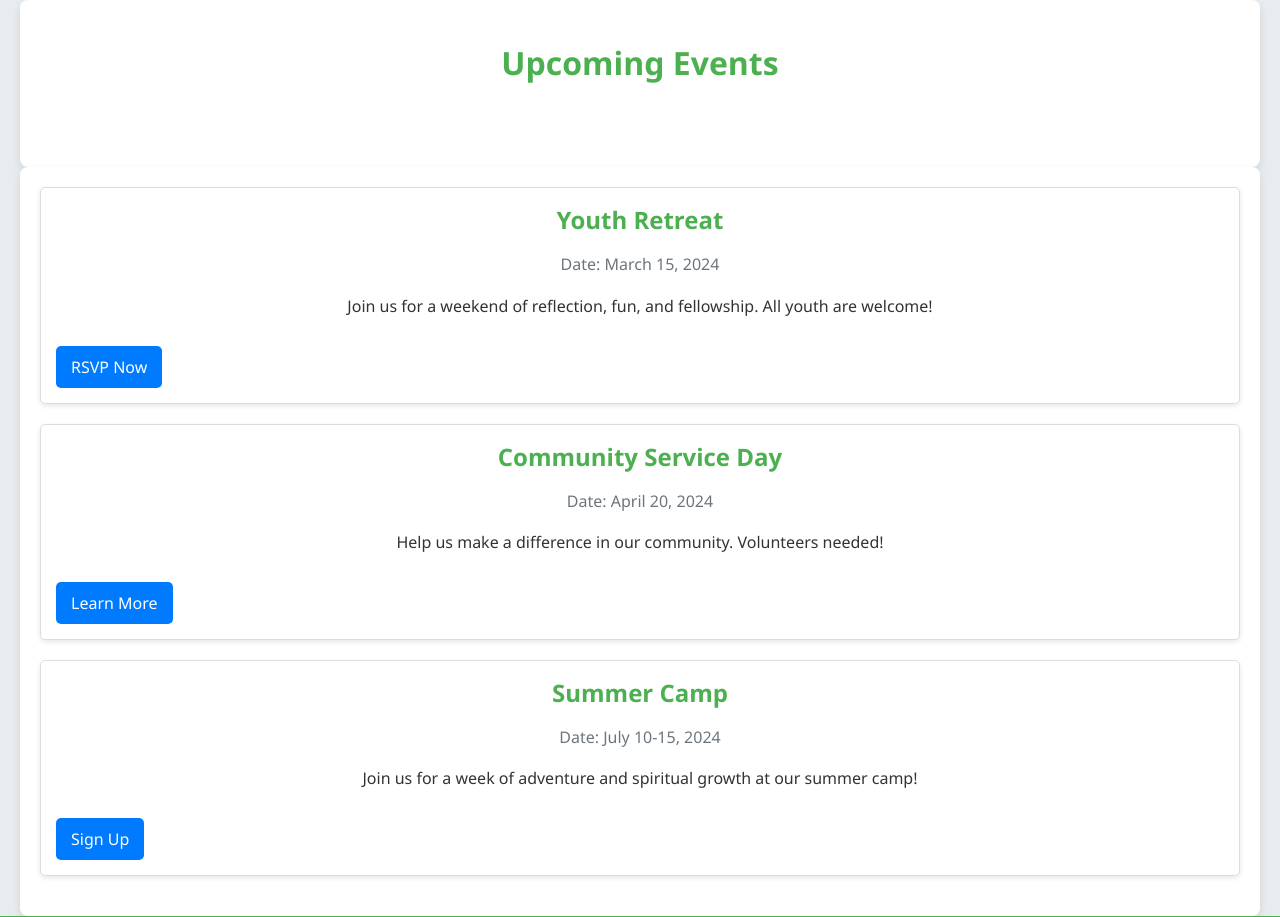
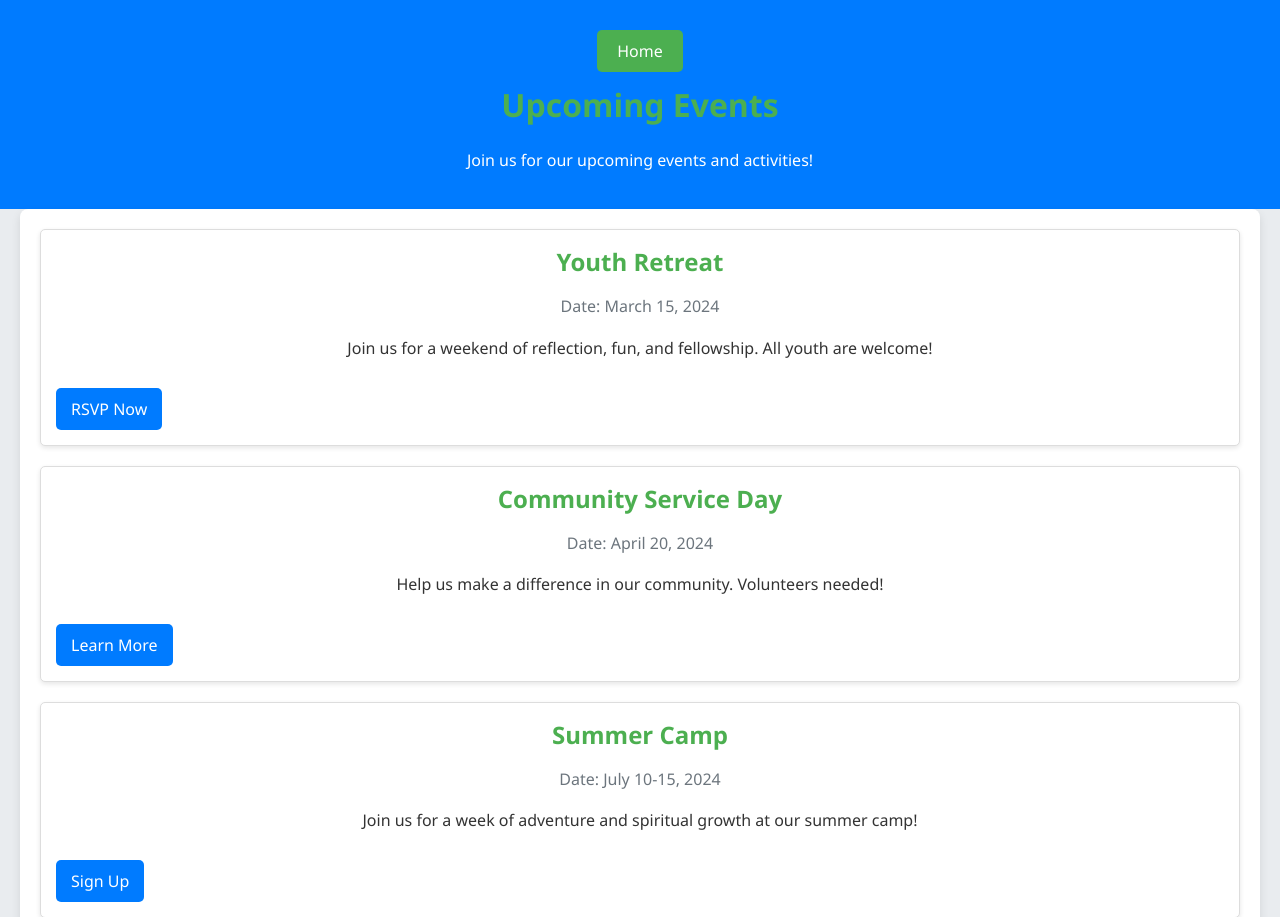
Before and after one commit to Wolfstan4755/DYC-website, a plain HTML site: page Public/events.html in a window 1280 px wide. Shown: the top 917 px of the page. Drawn offline with Linux system fonts and the light colour scheme.

Commit message:
dsalkfdsja;

```diff
--- a/Public/events.html
+++ b/Public/events.html
@@ -7,7 +7,10 @@
     <link rel="stylesheet" href="styles.css"> <!-- Link to your CSS file -->
 </head>
 <body>
-    <header class="full-width-container">
+    <header class="confined-text">
+        <nav>
+            <a href="index.html" class="nav-button">Home</a>
+        </nav>
         <h1>Upcoming Events</h1>
         <p>Join us for our upcoming events and activities!</p>
     </header>
```
Also changed, not shown: Public/contact.html (+1 -1 lines), Public/map.html (+1 -1 lines).
